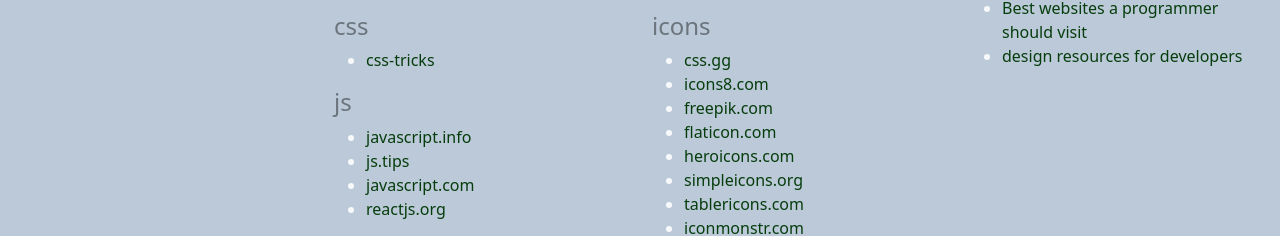
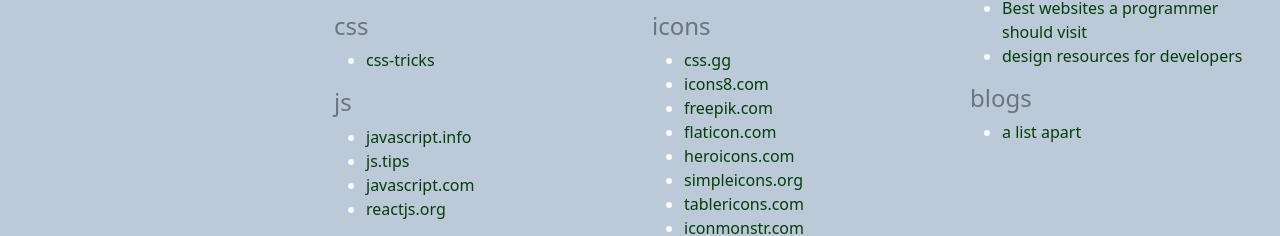
Before and after one commit to yavuz-emre/mywebsources, a plain HTML site: page index.html in a window 1280 px wide. Shown: the part 315-551 px from the top of the page. Drawn offline with nearby package versions, Linux system fonts and the light colour scheme.

Commit message:
blogs added

```diff
--- a/index.html
+++ b/index.html
@@ -281,6 +281,13 @@
               </a>
             </li>
           </ul>
+
+          <h4 class="text-secondary">blogs</h4>
+          <ul>
+            <li>
+              <a href="https://alistapart.com">a list apart</a>
+            </li>
+          </ul>
         </div>
       </div>
     </div>
```
